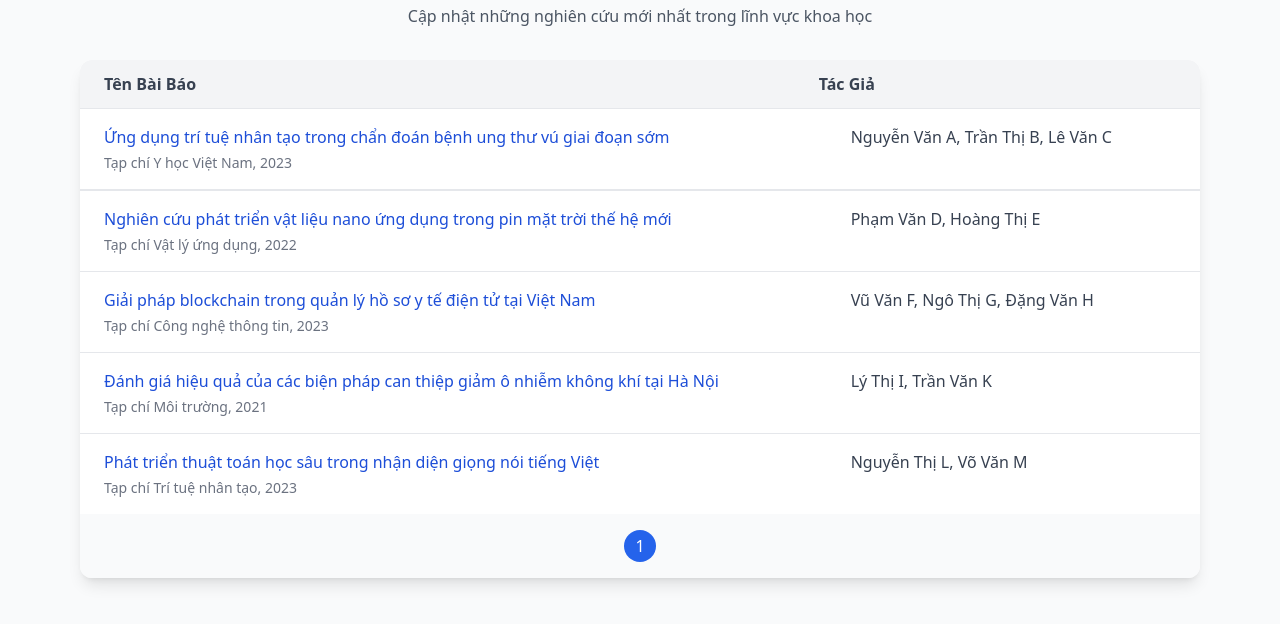
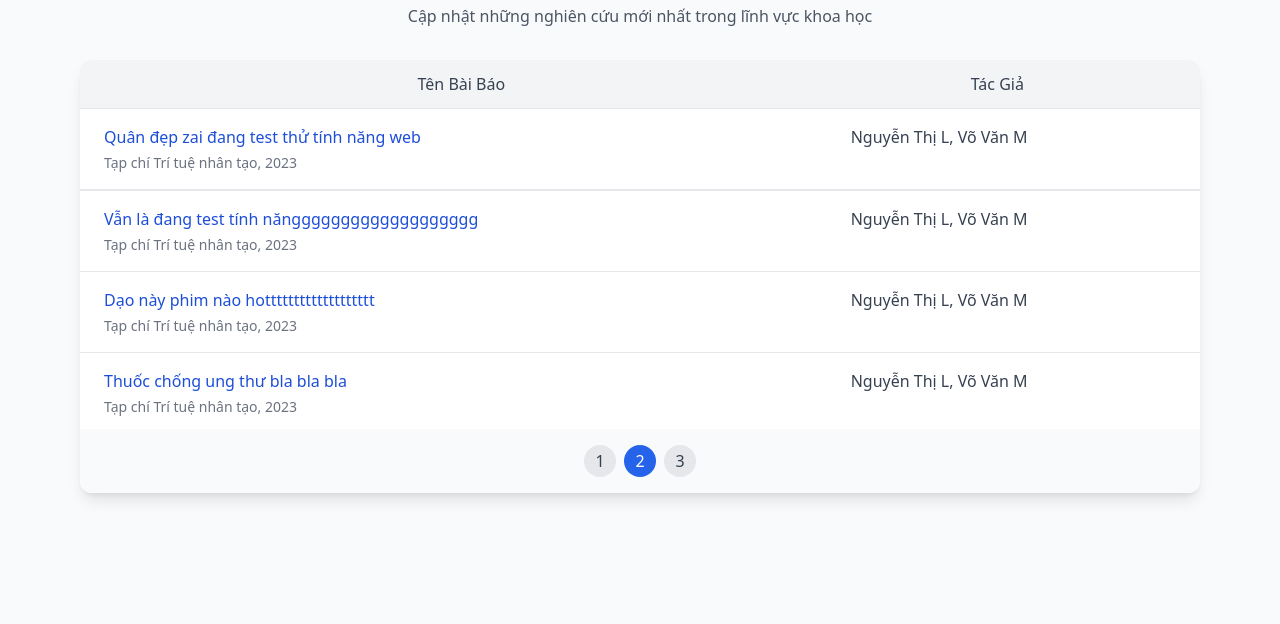
Before and after one commit to QuanVIGH/DemoTintuc1, a plain HTML site: page indext.html in a window 1280 px wide. Shown: the part 88-712 px from the top of the page. Drawn offline with nearby package versions, Linux system fonts and the light colour scheme.

Commit message:
Update indext.html

```diff
--- a/indext.html
+++ b/indext.html
@@ -13,7 +13,7 @@
         }
 
         .paper-item {
-            transition: opacity 0.7s ease, transform 0.7s ease, height 0.7s ease;
+            transition: opacity 3s ease, transform 3s ease, height 3s ease;
             opacity: 0;
             height: 0;
             overflow: hidden;
@@ -79,6 +79,22 @@
         #pagination button:hover {
             transform: scale(1.1);
         }
+
+        #papersContainer {
+            height: calc(5 * 4rem);
+            /* Chiều cao cố định cho 5 bài báo (4rem mỗi bài báo) */
+            display: flex;
+            flex-direction: column;
+            justify-content: flex-start;
+            /* Căn các bài báo lên trên */
+            overflow: hidden;
+            /* Ẩn nội dung thừa nếu có */
+        }
+
+        .paper-item {
+            flex: 0 0 auto;
+
+        }
     </style>
 </head>
 
@@ -100,9 +116,9 @@
                 </button>
             </div>
 
-            <div class="grid grid-cols-12 border-b border-gray-200 bg-gray-100 py-3 px-6">
-                <div class="col-span-8 font-semibold text-gray-700">Tên Bài Báo</div>
-                <div class="col-span-4 font-semibold text-gray-700">Tác Giả</div>
+            <div class="grid grid-cols-12 border-b border-gray-200 bg-gray-100 py-3 px-6 text-center">
+                <div class="col-span-8 text-gray-700">Tên Bài Báo</div>
+                <div class="col-span-4 text-gray-700">Tác Giả</div>
             </div>
 
             <div id="papersContainer" class="divide-y divide-gray-200">
@@ -126,7 +142,13 @@
                 { title: "Giải pháp blockchain trong quản lý hồ sơ y tế điện tử tại Việt Nam", authors: "Vũ Văn F, Ngô Thị G, Đặng Văn H", journal: "Tạp chí Công nghệ thông tin", year: 2023 },
                 { title: "Đánh giá hiệu quả của các biện pháp can thiệp giảm ô nhiễm không khí tại Hà Nội", authors: "Lý Thị I, Trần Văn K", journal: "Tạp chí Môi trường", year: 2021 },
                 { title: "Phát triển thuật toán học sâu trong nhận diện giọng nói tiếng Việt", authors: "Nguyễn Thị L, Võ Văn M", journal: "Tạp chí Trí tuệ nhân tạo", year: 2023 },
-                // ... các bài báo khác
+                { title: "Quân đẹp zai đang test thử tính năng web", authors: "Nguyễn Thị L, Võ Văn M", journal: "Tạp chí Trí tuệ nhân tạo", year: 2023 },
+                { title: "Vẫn là đang test tính nănggggggggggggggggggg", authors: "Nguyễn Thị L, Võ Văn M", journal: "Tạp chí Trí tuệ nhân tạo", year: 2023 },
+                { title: "Dạo này phim nào hottttttttttttttttttt", authors: "Nguyễn Thị L, Võ Văn M", journal: "Tạp chí Trí tuệ nhân tạo", year: 2023 },
+                { title: "Thuốc chống ung thư bla bla bla", authors: "Nguyễn Thị L, Võ Văn M", journal: "Tạp chí Trí tuệ nhân tạo", year: 2023 },
+                { title: "Ứng dụng trí tuệ nhân tạo trong chẩn đoán bệnh ung thư vú giai đoạn sớm", authors: "Nguyễn Văn A, Trần Thị B, Lê Văn C", journal: "Tạp chí Y học Việt Nam", year: 2023 },
+                { title: "Nghiên cứu phát triển vật liệu nano ứng dụng trong pin mặt trời thế hệ mới", authors: "Phạm Văn D, Hoàng Thị E", journal: "Tạp chí Vật lý ứng dụng", year: 2022 },
+                { title: "Giải pháp blockchain trong quản lý hồ sơ y tế điện tử tại Việt Nam", authors: "Vũ Văn F, Ngô Thị G, Đặng Văn H", journal: "Tạp chí Công nghệ thông tin", year: 2023 },// ... các bài báo khác
             ];
 
             const papersContainer = document.getElementById('papersContainer');
@@ -245,19 +267,6 @@
             // Khởi tạo trang đầu tiên và bắt đầu auto-scroll
             displayPapers(currentPage);
             startAutoScroll();
-
-            // Loại bỏ đoạn chuyển đổi giữa các bài báo riêng lẻ
-            // setInterval(() => {
-            //   const items = document.querySelectorAll('.paper-item');
-            //   items.forEach((item, index) => {
-            //     if (item.classList.contains('active')) {
-            //       item.classList.remove('active');
-            //       const nextIndex = (index + 1) % items.length;
-            //       items[nextIndex].classList.add('active');
-            //       return;
-            //     }
-            //   });
-            // }, 5000);
         });
     </script>
 
```
